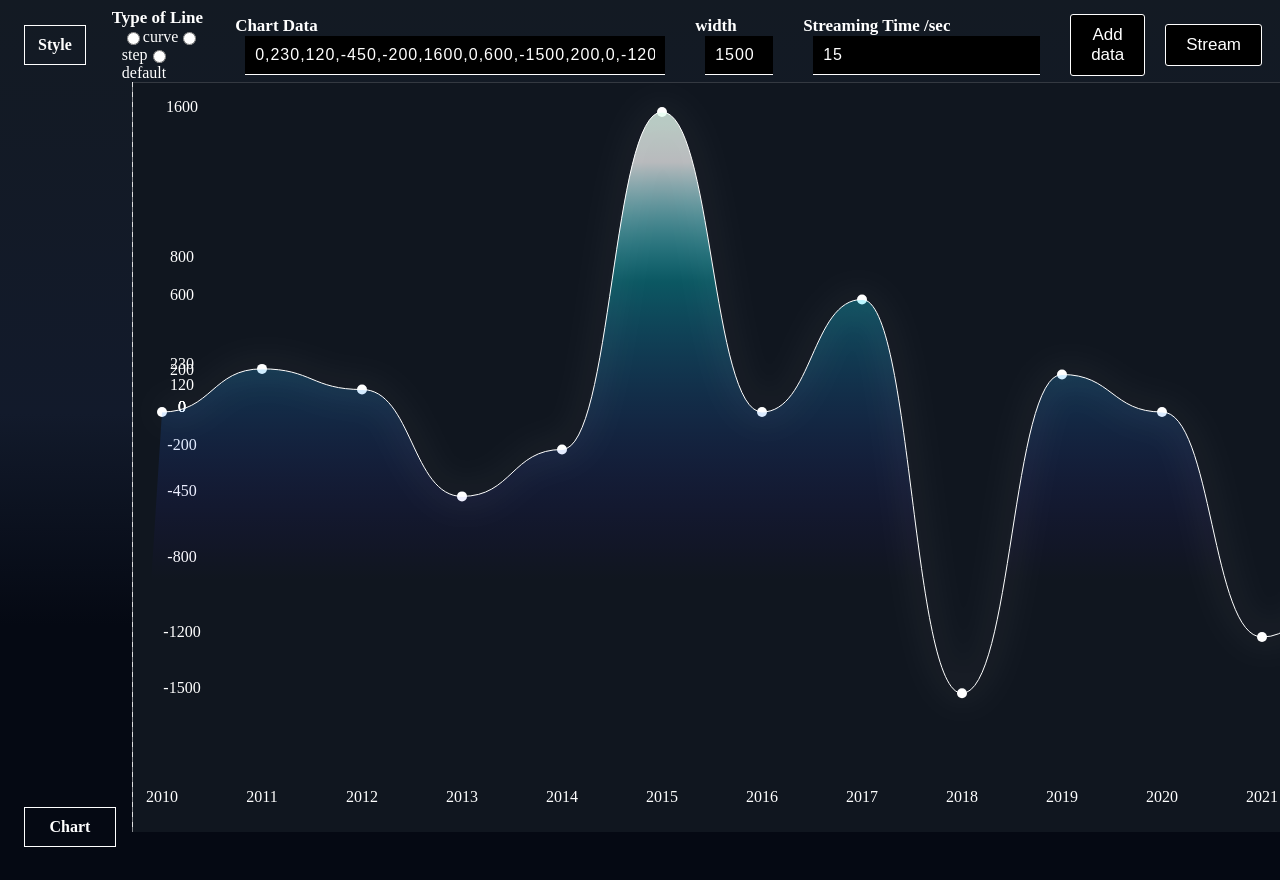
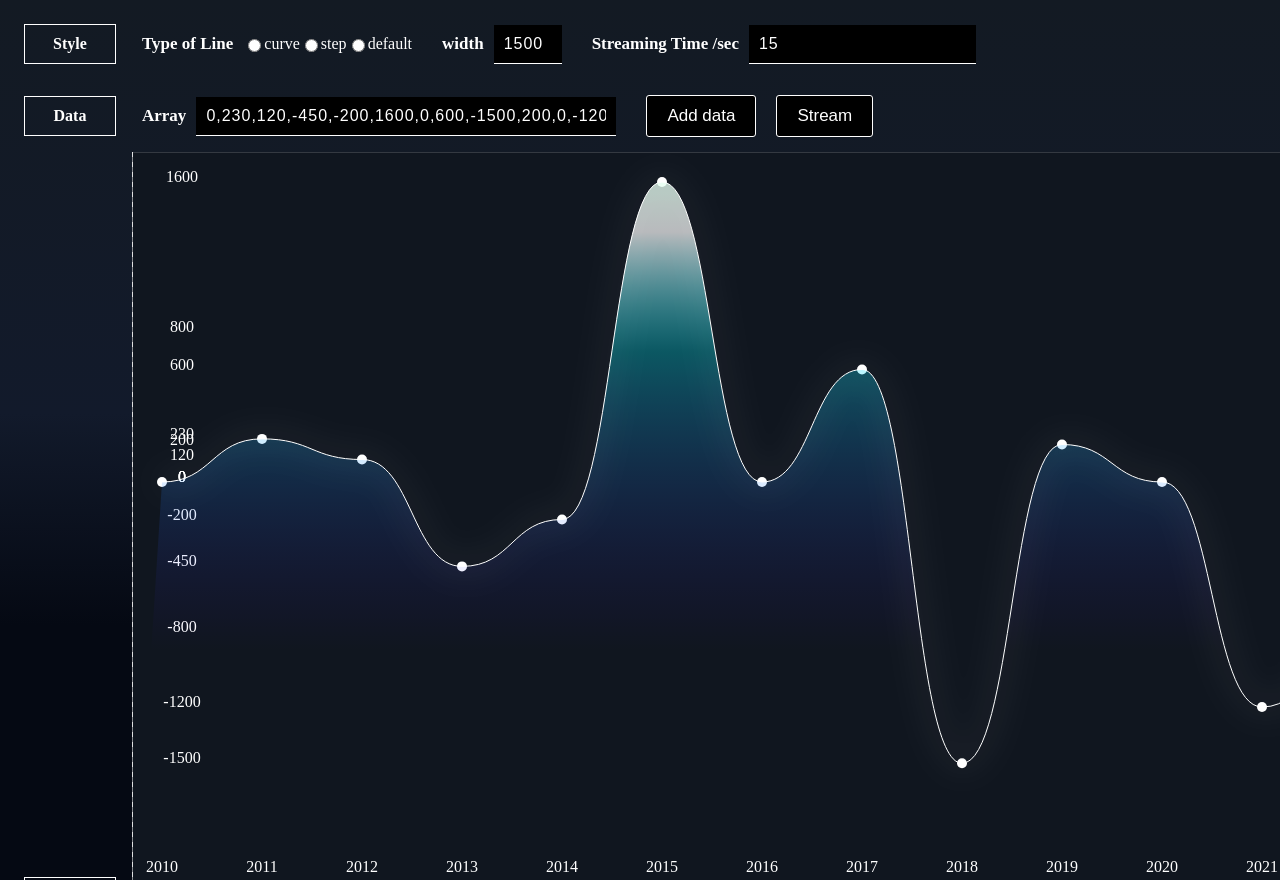
Before and after one commit to pikpokjeon/JS-Data-Visualization-Project, a website with bundled scripts: page index.html in a window 1280 px wide. Built offline with nearby package versions, Linux system fonts and the light colour scheme.

Commit message:
style: relocate data related section

```diff
--- a/index.html
+++ b/index.html
@@ -15,7 +15,7 @@
         <h4>Style</h4>
         <div>
           <label for="type">Type of Line</label>
-          <div>
+          <div id ="type-radio">
             <input type="radio" name="radio" value="curve">curve
             <input type="radio" name="radio" value="step">step
             <input type="radio" name="radio" value="default">default
@@ -23,11 +23,7 @@
         </div>
 
 
-        <div>
-          <label for="data-list">Chart Data</label>
-          <div><input type="text" id="data-list" name="data-list" value="0, 230, 120, -450, -200, 1600, 0, 600, -1500, 200, 0, -1200, -800, 800, 0" />
-          </div>
-        </div>
+
         <!-- <div>
           <label for="target">target</label>
           <div><input type="text" id="target" name="target" value="15" /></div>
@@ -40,34 +36,33 @@
           <label for="time">Streaming Time /sec</label>
           <div><input type="text" id="time" name="time" value="15" /></div>
         </div>
-        <div>
-          <button id="add" name="add">
-            Add data
-          </button>
-        </div>
-                <div>
-          <button id="stream" name="stream">
-            Stream
-          </button>
-        </div>
+
 
       </article>
     </section>
-    <!-- <section>
+
+    <section>
       <article>
 
-      <h4>Status</h4>
-        <div>
-        <label>Round : <span id="search-count">0</span></label>
+      <h4>Data</h4>
+      <div>
+        <label for="data-list">Array</label>
+        <div><input type="text" id="data-list" name="data-list" value="0, 230, 120, -450, -200, 1600, 0, 600, -1500, 200, 0, -1200, -800, 800, 0" />
         </div>
-
-        <div>
-        <label> <span id="search-answer">waiting...</span></label>
-        </div>
-
+      </div>
+      <div>
+        <button id="add" name="add">
+          Add data
+        </button>
+      </div>
+      <div>
+        <button id="stream" name="stream">
+          Stream
+        </button>
+      </div>
       </article>
 
-    </section> -->
+    </section>
     <section id="svg-area">
       <h4>Chart</h4>
     </section>
```
